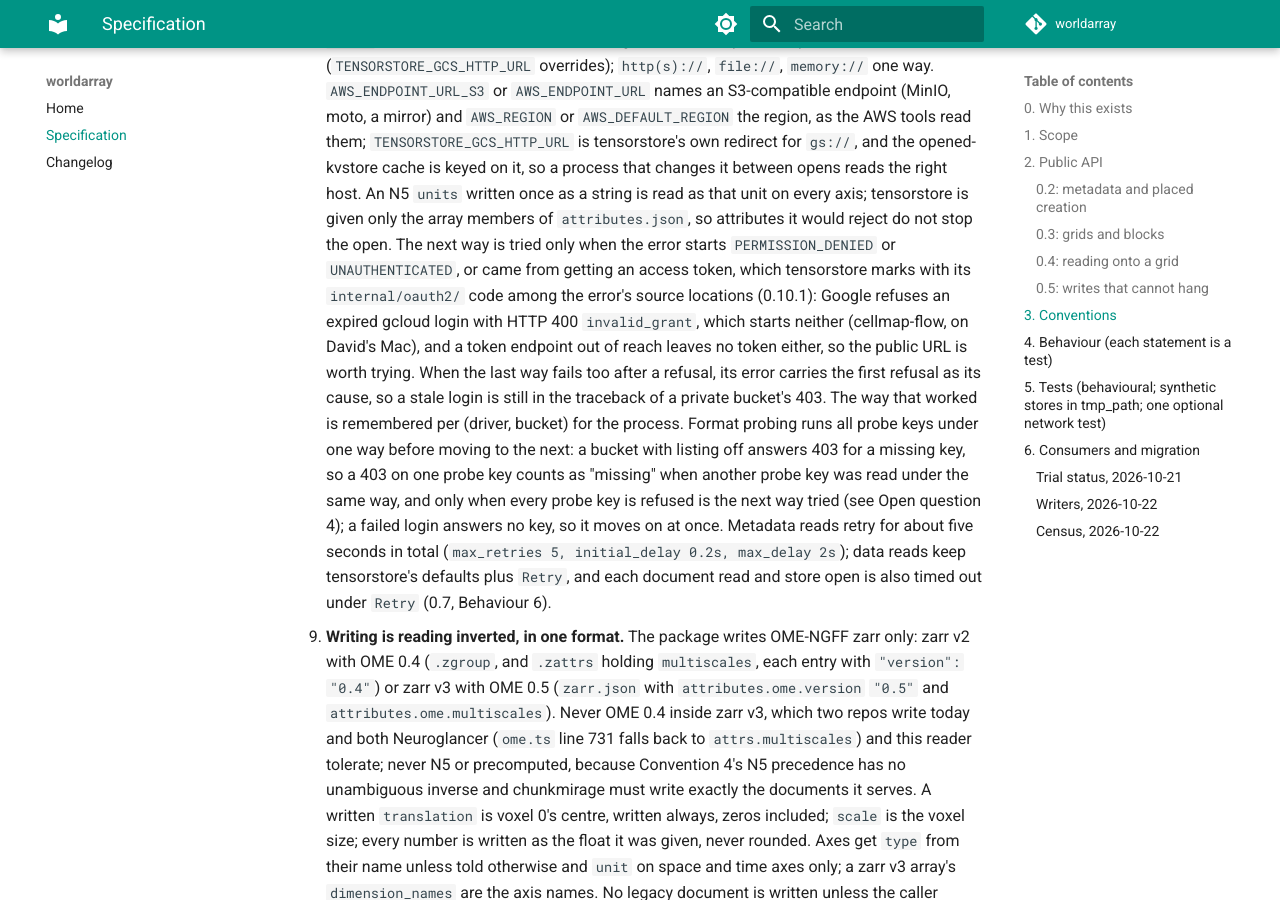
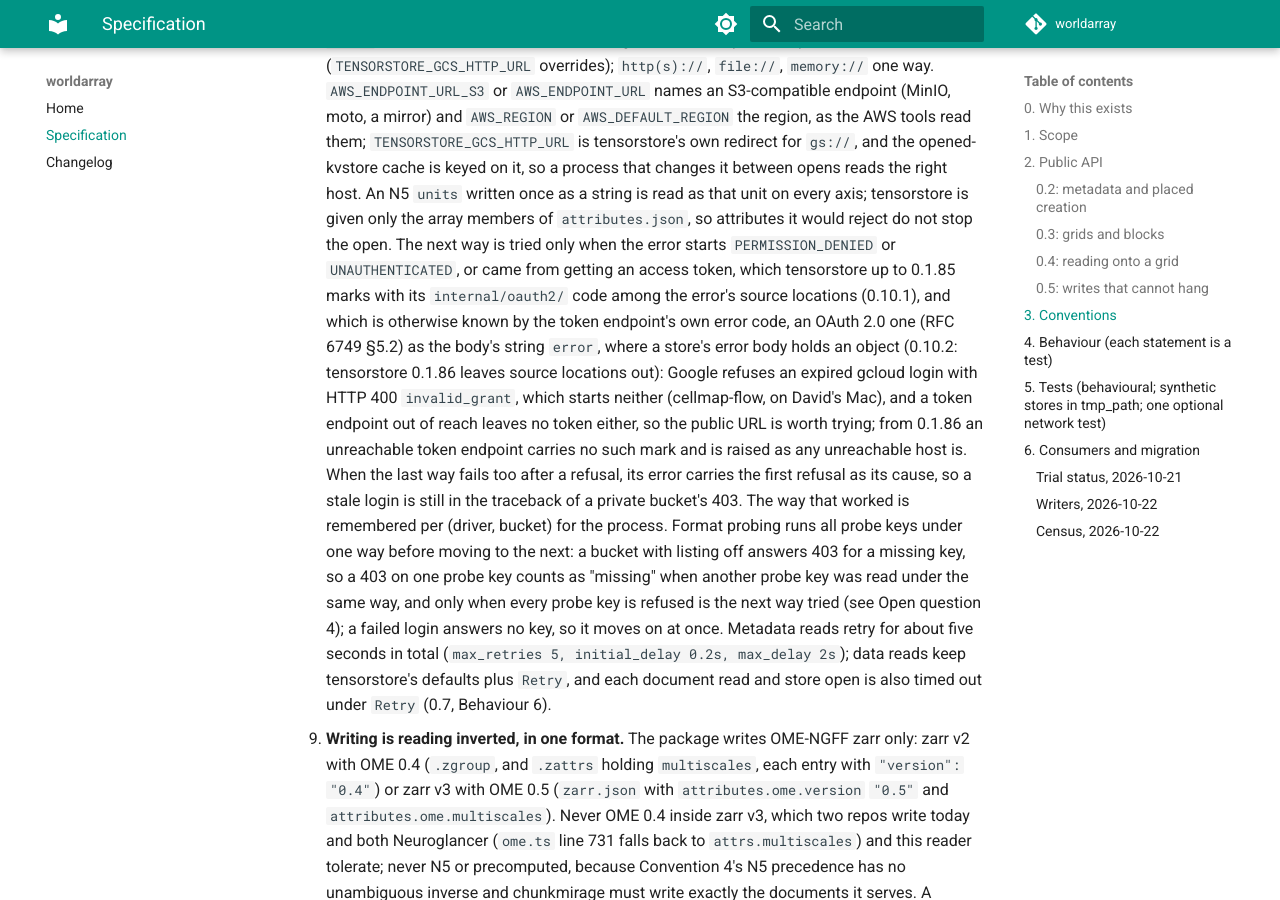
Before and after one commit to JaneliaSciComp/worldarray, an MkDocs documentation site: the page built from docs/spec.md, in a window 1280 px wide and 900 px high, scrolled down 13026 px. Built offline with MkDocs 1.6.1 and Material for MkDocs 9.7.7, drawn with Linux system fonts in a browser that asks for light colours; comment, search, counter and statistics services are not loaded; some of the changed text lies outside the part shown.

Commit message:
Know a stale Google login on tensorstore 0.1.86 too (0.10.2)
0.10.1 told a failed token refresh by tensorstore's oauth2 source locations,
which tensorstore 0.1.86 leaves out of its messages, so with the newest
tensorstore (what a fresh install gets) a gs:// open with an expired gcloud
login still raised. The token endpoint's own OAuth 2.0 error code (the string
"error" of its body: invalid_grant and the rest; a store's error body holds an
object there) is now matched as well.

CI passed 0.10.1 on the lock's tensorstore 0.1.78, so CI now also runs the
tests on the newest release of every dependency, weekly and on pull requests.

Claude-Session: https://claude.ai/code/session_0141wgF8mkGbjGfBFKfKhp64

```diff
--- a/docs/spec.md
+++ b/docs/spec.md
@@ -540,10 +540,13 @@ this document and that one differ, fix one of them.
    is read as that unit on every axis; tensorstore is given only the array members of
    `attributes.json`, so attributes it would reject do not stop the open. The next way is tried only when the error
    starts `PERMISSION_DENIED` or `UNAUTHENTICATED`, or came from getting an access token,
-   which tensorstore marks with its `internal/oauth2/` code among the error's source
-   locations (0.10.1): Google refuses an expired gcloud login with HTTP 400 `invalid_grant`,
+   which tensorstore up to 0.1.85 marks with its `internal/oauth2/` code among the error's
+   source locations (0.10.1), and which is otherwise known by the token endpoint's own error
+   code, an OAuth 2.0 one (RFC 6749 §5.2) as the body's string `error`, where a store's error
+   body holds an object (0.10.2: tensorstore 0.1.86 leaves source locations out): Google refuses an expired gcloud login with HTTP 400 `invalid_grant`,
    which starts neither (cellmap-flow, on David's Mac), and a token endpoint out of reach
-   leaves no token either, so the public URL is worth trying. When the last way fails too
+   leaves no token either, so the public URL is worth trying; from 0.1.86 an unreachable
+   token endpoint carries no such mark and is raised as any unreachable host is. When the last way fails too
    after a refusal, its error carries the first refusal as its cause, so a stale login is
    still in the traceback of a private bucket's 403. The way that worked is remembered per
    (driver, bucket) for the process. Format probing runs all probe keys under one way before
@@ -1058,7 +1061,10 @@ chunkmirage derives from raw attributes carries a `layered` note beside the pack
   fallback; detection ignores the directory suffix and finds a precomputed scale key.
   0.10.1: a failed login counts as a refusal and is the cause of a later failure; end to
   end, a `gs://` open whose token refresh is answered 400 `invalid_grant` (an https proxy
-  playing www.googleapis.com under a test CA) reads through the public URL.
+  playing www.googleapis.com under a test CA) reads through the public URL. 0.10.2: the
+  same on tensorstore 0.1.86's messages, and CI runs the suite on the newest release of
+  every dependency as well as the lock's, weekly and on every pull request: 0.10.1 passed
+  on the lock's tensorstore 0.1.78 and failed on 0.1.86, which a fresh install got.
 
 Reads: every statement in Behaviour 1, 2, 3 and 9; a document-less group probed through
 `s0`, integer and `"first"` levels, `detect(missing_ok=True)`, `index_box`; funlib keys on
--- a/pyproject.toml
+++ b/pyproject.toml
@@ -1,6 +1,6 @@
 [project]
 name = "worldarray"
-version = "0.10.1"
+version = "0.10.2"
 description = "Read zarr, N5 and Neuroglancer precomputed volumes in world coordinates through tensorstore: correct voxel placement, pyramid levels, padded region reads, resampling. numpy + tensorstore only."
 readme = "README.md"
 license = { file = "LICENSE" }
--- a/src/worldarray/__init__.py
+++ b/src/worldarray/__init__.py
@@ -28,7 +28,7 @@ from .write import (
     parse_chunk_key,
 )
 
-__version__ = "0.10.1"
+__version__ = "0.10.2"
 
 __all__ = [
     "ArrayMeta",
```
Also changed, not shown: CHANGELOG.md (+14 -0 lines), 4 other files.
